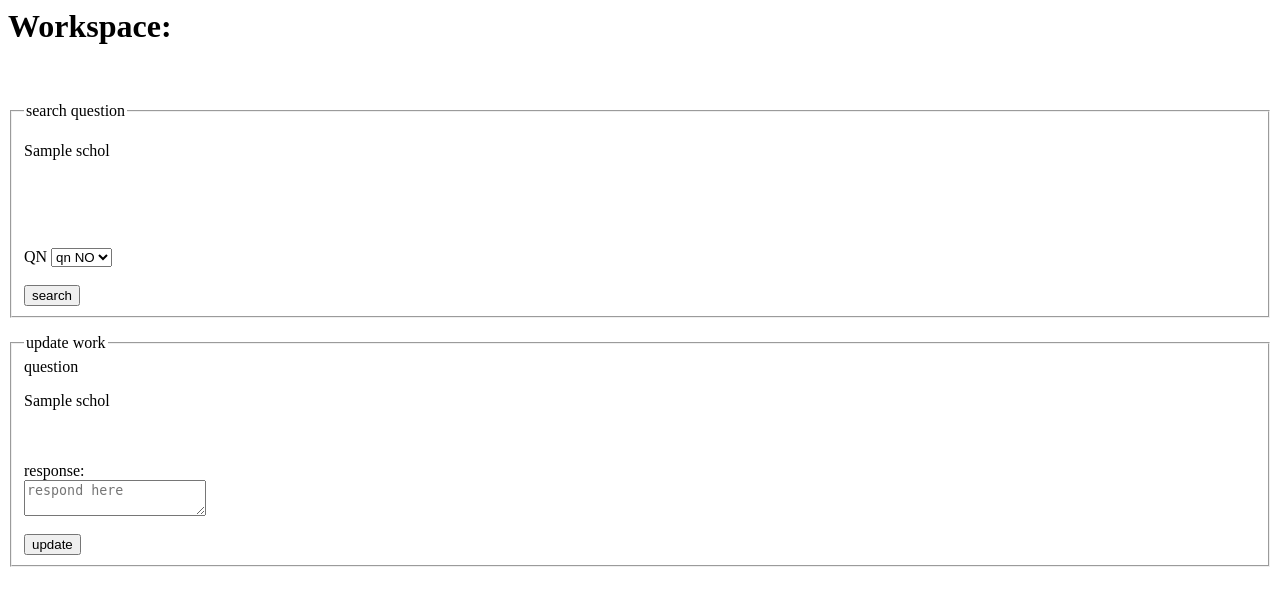
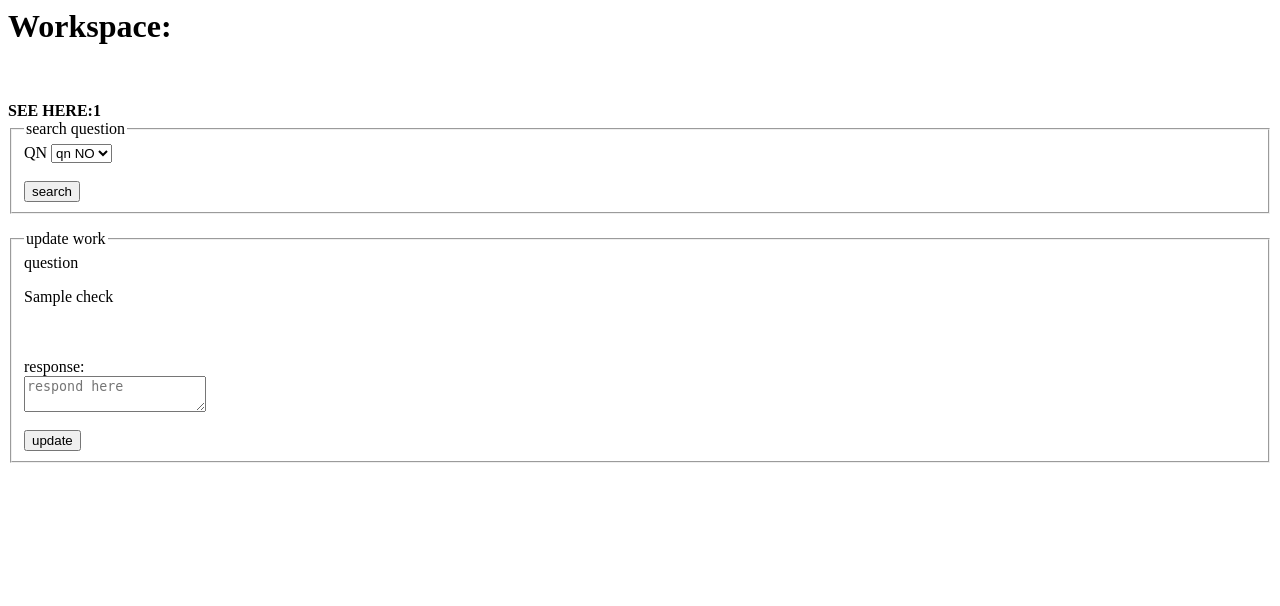
Before and after one commit to annoest06-ops/oppobase, a Flask app: template templates/workspace.html in a window 1280 px wide. Shown: the top 606 px of the page. Run offline with Flask 3, Linux system fonts and the light colour scheme; the template is opened without the code that fills it: most values are stand-ins (such as "Sample title", 1, 10 or a date in 2020); some libraries are stand-ins or nearby versions.

Commit message:
make it again

```diff
--- a/templates/scholarship_detail.html
+++ b/templates/scholarship_detail.html
@@ -7,8 +7,10 @@
 
     <br><br>
 
+    <p>see the scholar_id <b>{{scholar_id}}</b></p>
+
     <form action="/scholar_detail" method="POST">
-        <input type="text" value="{{scholar_id}}" name="id" hidden>
+        <input type="text" value="{{scholar_id}}" name="data_id" hidden>
         <button type="submit">view</button>
     </form>
 
--- a/templates/workspace.html
+++ b/templates/workspace.html
@@ -3,22 +3,27 @@
 <body>
 
     <h1>Workspace:</h1><br><br>
+    <B>SEE HERE:{{scholar_id}}</B>
 
-    <form action="/essay_workspace" method="POST">
+    <form action="/essay_work" method="POST">
         <fieldset>
 
             <legend>search question</legend>
 
-            <p>{{schol.question}}</p><br><br>
+            <label>QN</label>
+            <select name="question_no">
 
 
-            <input type="text" name="scholar_ref" value="{{schol.question}}" hidden><br><br>
+                <option>qn NO</option>
+                    {%if num%}
+                   {%for nums in num%}
+                <option value="{{nums.number}}">{{nums.number}}</option>
 
-            <label>QN</label>
-            <select name="question_no">
-                <option>qn NO</option>
-                <option value=""></option>
+                {%endfor%}
+                {%endif%}
             </select><br><br>
+
+            <input type="text" name="value_id" value="{{scholar_id}}" hidden>
 
             <button type="submit" name="action" value="search_qn">search</button>
 
@@ -33,7 +38,7 @@
 
 
             <label>question</label><br>
-            <p>{{schol.question}}</p><br><br>
+            <p>{{check.question}}</p><br><br>
 
             <label>response:</label><br>
             <textarea placeholder="respond here"></textarea><br><br>
```
